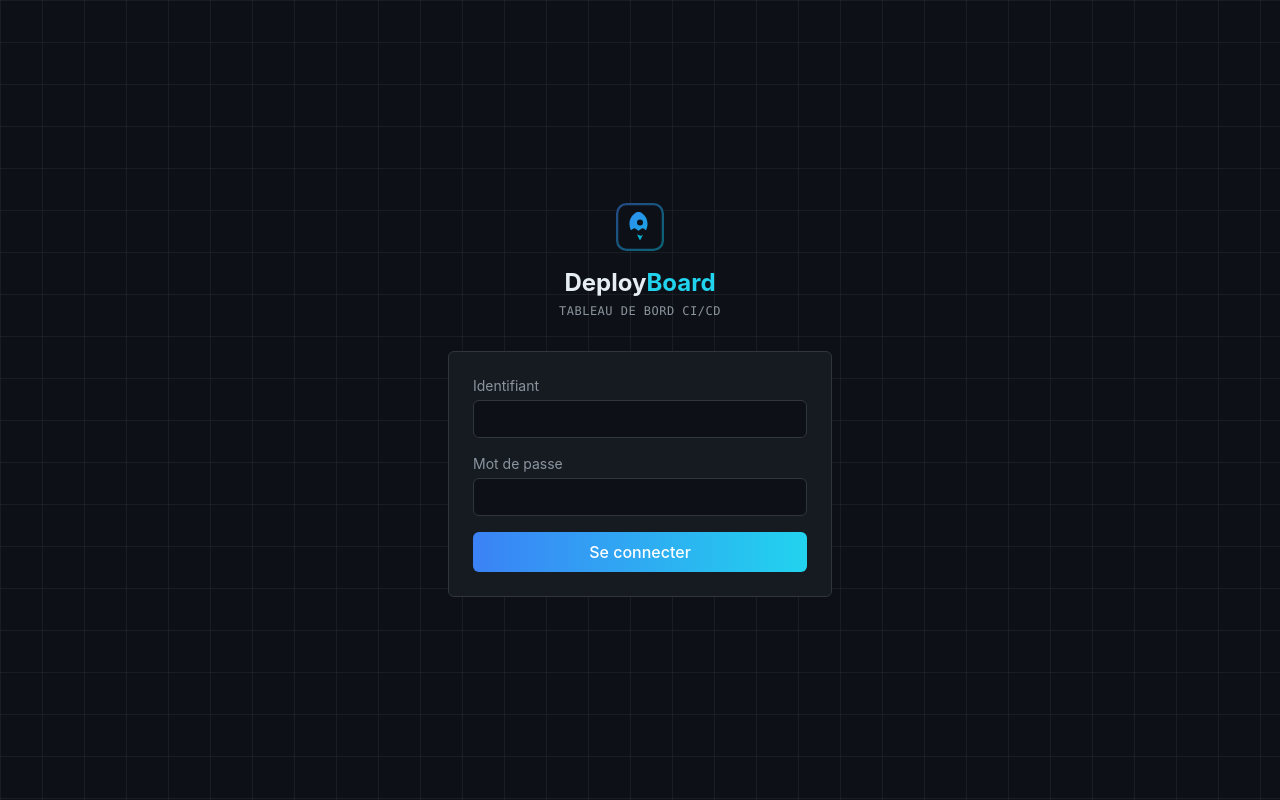
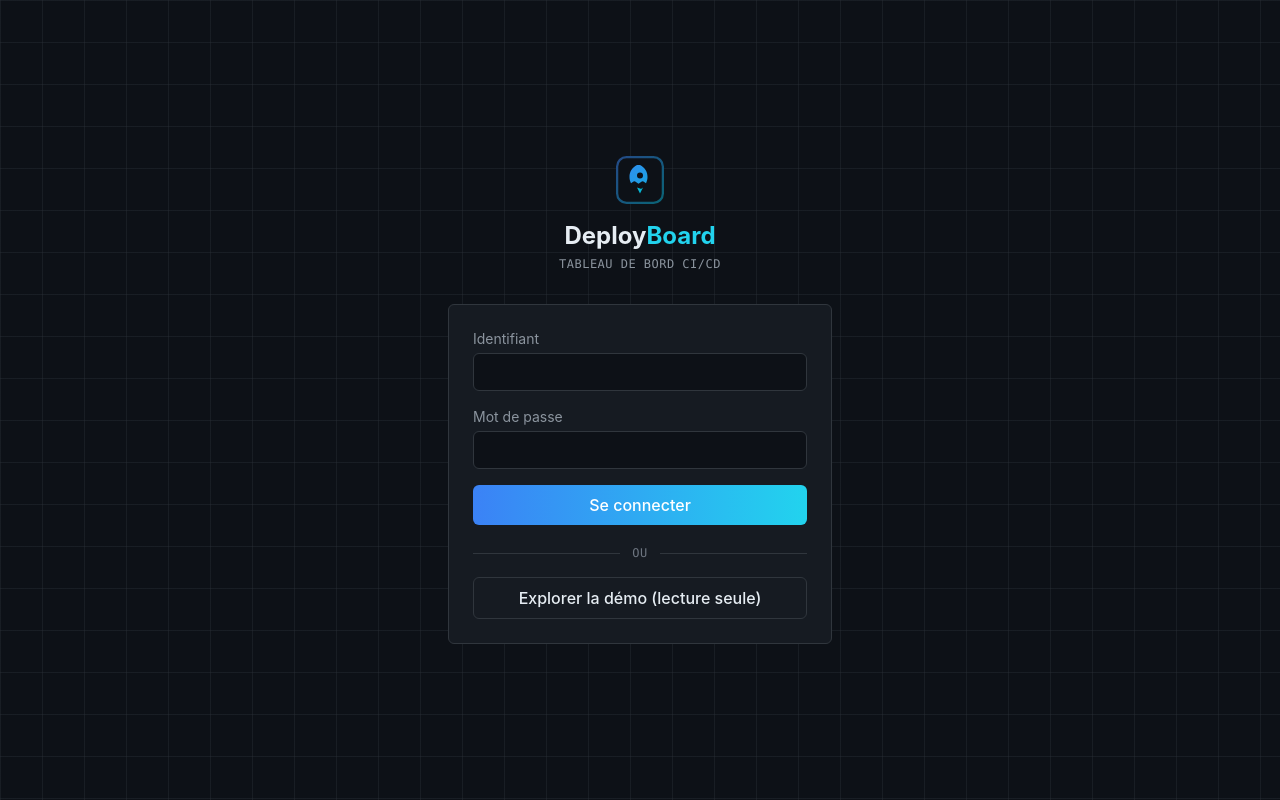
Before and after one commit to seydinalimamoulayeyade/deploy-board, a React (Vite) app in the folder frontend/: page /login in a window 1280 px wide. Built offline with nearby package versions, Linux system fonts and the light colour scheme.

Commit message:
feat(frontend): connexion invite, masquage rollback en lecture seule, badge de role

```diff
--- a/frontend/src/api/client.js
+++ b/frontend/src/api/client.js
@@ -40,6 +40,7 @@ apiClient.interceptors.response.use(
 // ----- Auth -----
 export const authApi = {
   login: (username, password) => apiClient.post('/auth/login', { username, password }),
+  guest: () => apiClient.post('/auth/guest'),
   me: () => apiClient.get('/auth/me'),
 }
 
--- a/frontend/src/components/Layout.jsx
+++ b/frontend/src/components/Layout.jsx
@@ -61,6 +61,11 @@ const Layout = () => {
                 {user?.username && (
                   <span className="hidden sm:inline gh-mono-label text-xs text-gh-fg-muted">{user.username}</span>
                 )}
+                {user?.role === 'viewer' && (
+                  <span className="gh-mono-label text-[10px] px-2 py-0.5 rounded-full bg-gh-attention-subtle text-gh-attention-fg">
+                    lecture seule
+                  </span>
+                )}
                 <button
                   onClick={handleLogout}
                   className="px-3 py-1.5 text-sm font-medium rounded-md border border-gh-border text-gh-fg-muted hover:text-gh-fg hover:bg-gh-elevated transition-colors"
--- a/frontend/src/components/PipelineCard.jsx
+++ b/frontend/src/components/PipelineCard.jsx
@@ -1,5 +1,6 @@
 import { useNavigate } from 'react-router-dom'
 import { getStatusConfig, formatDuration, formatShort } from '../utils/format'
+import { useAuth } from '../context/AuthContext'
 import QualityMetrics from './QualityMetrics'
 
 /**
@@ -10,6 +11,7 @@ import QualityMetrics from './QualityMetrics'
  */
 const PipelineCard = ({ pipeline, onRollback }) => {
   const navigate = useNavigate()
+  const { isAdmin } = useAuth()
   const { name, displayName, lastBuild, qualityMetrics, environment } = pipeline
 
   const status = getStatusConfig(lastBuild?.status)
@@ -76,12 +78,14 @@ const PipelineCard = ({ pipeline, onRollback }) => {
             >
               Détails
             </button>
+            {isAdmin && (
               <button
                 onClick={() => onRollback(pipeline)}
                 className="px-3 py-1.5 text-xs gh-mono-label rounded-md border border-gh-border text-gh-fg-muted hover:text-gh-fg hover:bg-gh-subtle transition-colors"
               >
                 Rollback
               </button>
+            )}
           </div>
         </>
       )}
--- a/frontend/src/context/AuthContext.jsx
+++ b/frontend/src/context/AuthContext.jsx
@@ -2,6 +2,11 @@ import { createContext, useContext, useState, useCallback } from 'react'
 import { authApi, getToken, setToken, clearToken } from '../api/client'
 
 const AuthContext = createContext()
+const USER_KEY = 'deployboard_user'
+
+const loadUser = () => {
+  try { return JSON.parse(localStorage.getItem(USER_KEY)) } catch { return null }
+}
 
 export const useAuth = () => {
   const ctx = useContext(AuthContext)
@@ -11,19 +16,32 @@ export const useAuth = () => {
 
 export const AuthProvider = ({ children }) => {
   const [token, setTokenState] = useState(() => getToken())
-  const [user, setUser] = useState(null)
+  const [user, setUser] = useState(() => loadUser())
+
+  const applySession = useCallback((jwt, u) => {
+    setToken(jwt)
+    localStorage.setItem(USER_KEY, JSON.stringify(u))
+    setTokenState(jwt)
+    setUser(u)
+  }, [])
 
   const login = useCallback(async (username, password) => {
     const res = await authApi.login(username, password)
     const { token: jwt, user: u } = res.data.data
-    setToken(jwt)
-    setTokenState(jwt)
-    setUser(u)
+    applySession(jwt, u)
     return u
-  }, [])
+  }, [applySession])
+
+  const loginAsGuest = useCallback(async () => {
+    const res = await authApi.guest()
+    const { token: jwt, user: u } = res.data.data
+    applySession(jwt, u)
+    return u
+  }, [applySession])
 
   const logout = useCallback(() => {
     clearToken()
+    localStorage.removeItem(USER_KEY)
     setTokenState(null)
     setUser(null)
   }, [])
@@ -31,8 +49,11 @@ export const AuthProvider = ({ children }) => {
   const value = {
     token,
     user,
+    role: user?.role || null,
     isAuthenticated: Boolean(token),
+    isAdmin: user?.role === 'admin',
     login,
+    loginAsGuest,
     logout,
   }
 
--- a/frontend/src/pages/Login.jsx
+++ b/frontend/src/pages/Login.jsx
@@ -8,7 +8,7 @@ import Logo from '../components/Logo'
  * Page de connexion (admin unique, JWT).
  */
 const Login = () => {
-  const { login } = useAuth()
+  const { login, loginAsGuest } = useAuth()
   const navigate = useNavigate()
   const [username, setUsername] = useState('')
   const [password, setPassword] = useState('')
@@ -24,6 +24,19 @@ const Login = () => {
     } catch (err) {
       const msg = err.response?.data?.message || 'Échec de la connexion'
       toast.error(msg)
+    } finally {
+      setSubmitting(false)
+    }
+  }
+
+  const handleGuest = async () => {
+    setSubmitting(true)
+    try {
+      await loginAsGuest()
+      toast.info('Mode démo — lecture seule')
+      navigate('/', { replace: true })
+    } catch (err) {
+      toast.error(err.response?.data?.message || 'Accès invité indisponible')
     } finally {
       setSubmitting(false)
     }
@@ -70,6 +83,21 @@ const Login = () => {
           >
             {submitting ? 'Connexion…' : 'Se connecter'}
           </button>
+
+          <div className="flex items-center gap-3 pt-1">
+            <span className="flex-1 h-px bg-gh-border" />
+            <span className="gh-mono-label text-xs text-gh-fg-subtle">ou</span>
+            <span className="flex-1 h-px bg-gh-border" />
+          </div>
+
+          <button
+            type="button"
+            onClick={handleGuest}
+            disabled={submitting}
+            className="w-full py-2 rounded-md font-medium border border-gh-border text-gh-fg hover:bg-gh-elevated disabled:opacity-50 transition-colors"
+          >
+            Explorer la démo (lecture seule)
+          </button>
         </form>
       </div>
     </div>
```
Lines whose indentation alone changed are shown as unchanged.
